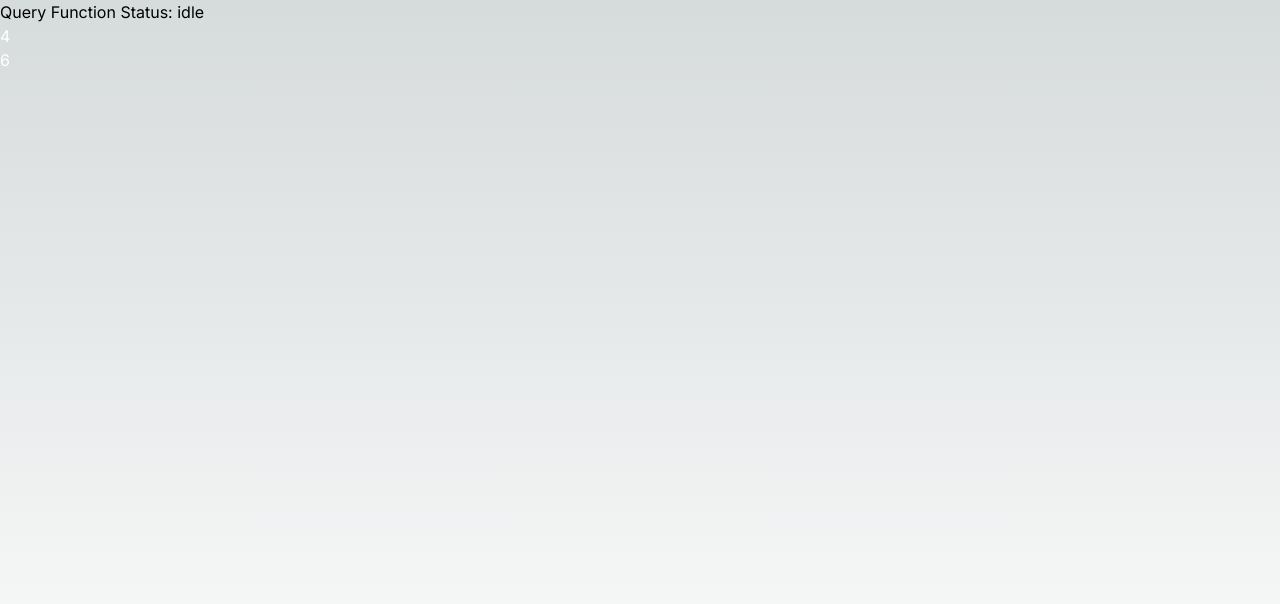
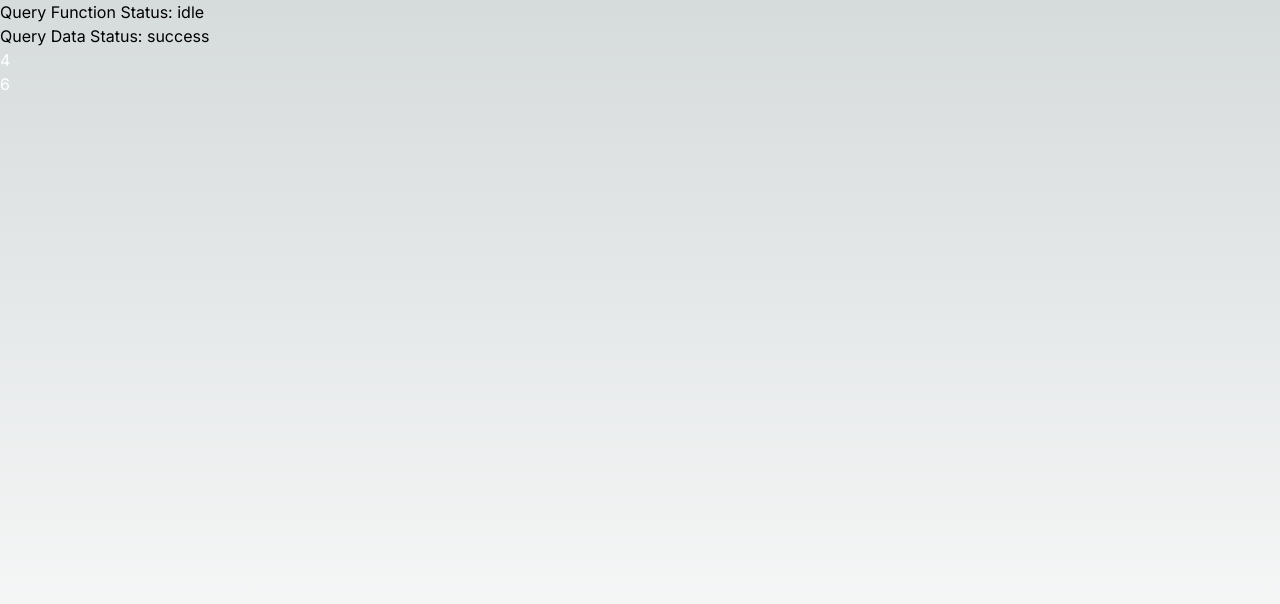
Before and after one commit to KennedyMungai/tanstack_query_another, a Next.js app: page / in a window 1280 px wide. Shown: the top 604 px of the page. Built offline with nearby package versions, Linux system fonts and the light colour scheme; data requests are answered from the project's data file.

Commit message:
Added some markup for query data status

```diff
--- a/components/todo.tsx
+++ b/components/todo.tsx
@@ -5,7 +5,8 @@ import { useTodosIds } from '@/services/todos'
 type Props = {}
 
 const Todo = (props: Props) => {
-	const { error, data, isPending, isError, fetchStatus } = useTodosIds()
+	const { error, data, isPending, isError, fetchStatus, status } =
+		useTodosIds()
 
 	if (isPending) return <span>...loading</span>
 
@@ -16,6 +17,7 @@ const Todo = (props: Props) => {
 	return (
 		<>
 			<p>Query Function Status: {fetchStatus}</p>
+			<p>Query Data Status: {status}</p>
 			<div>
 				{data.map((todoId: number) => (
 					<p key={todoId} className='text-white'>
```
